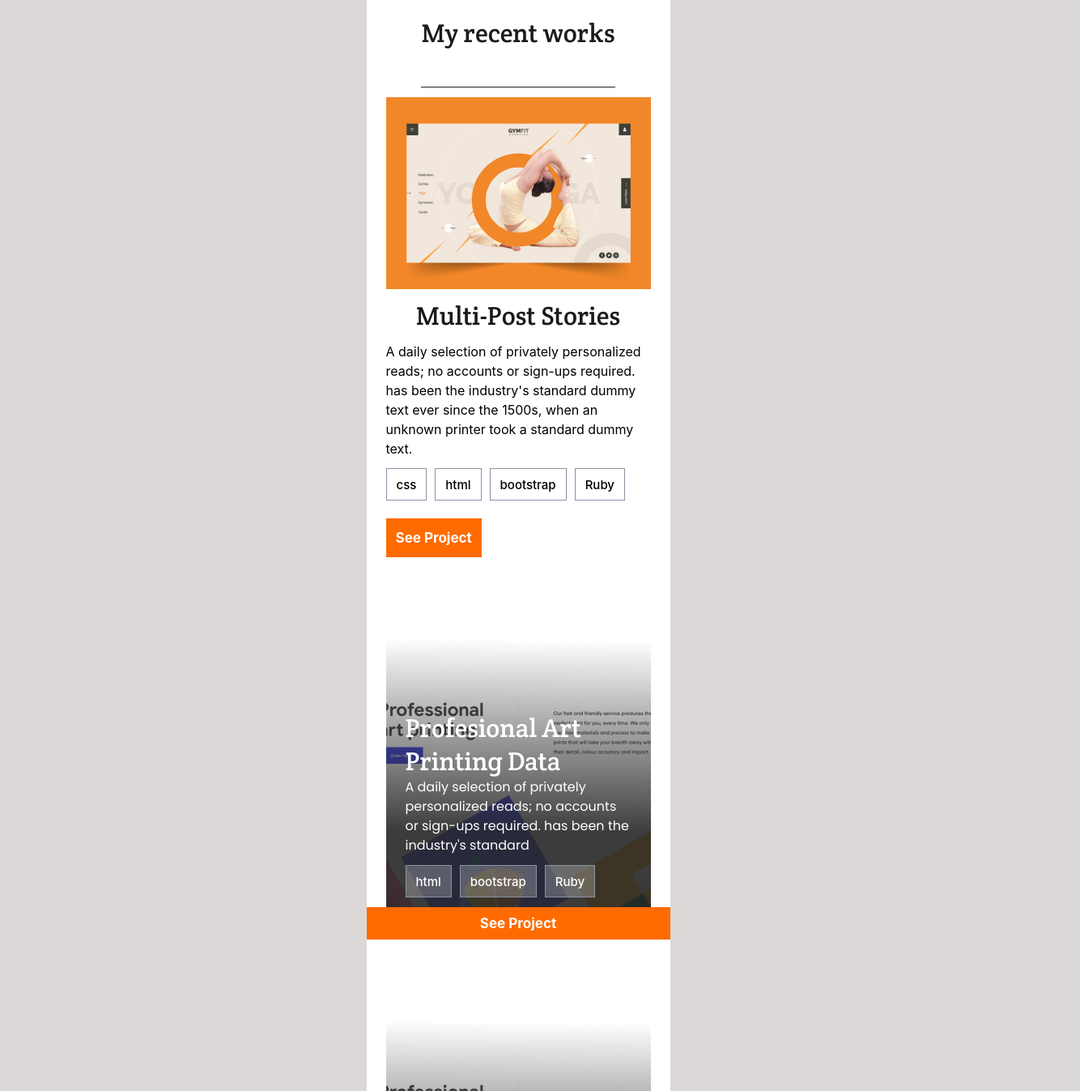
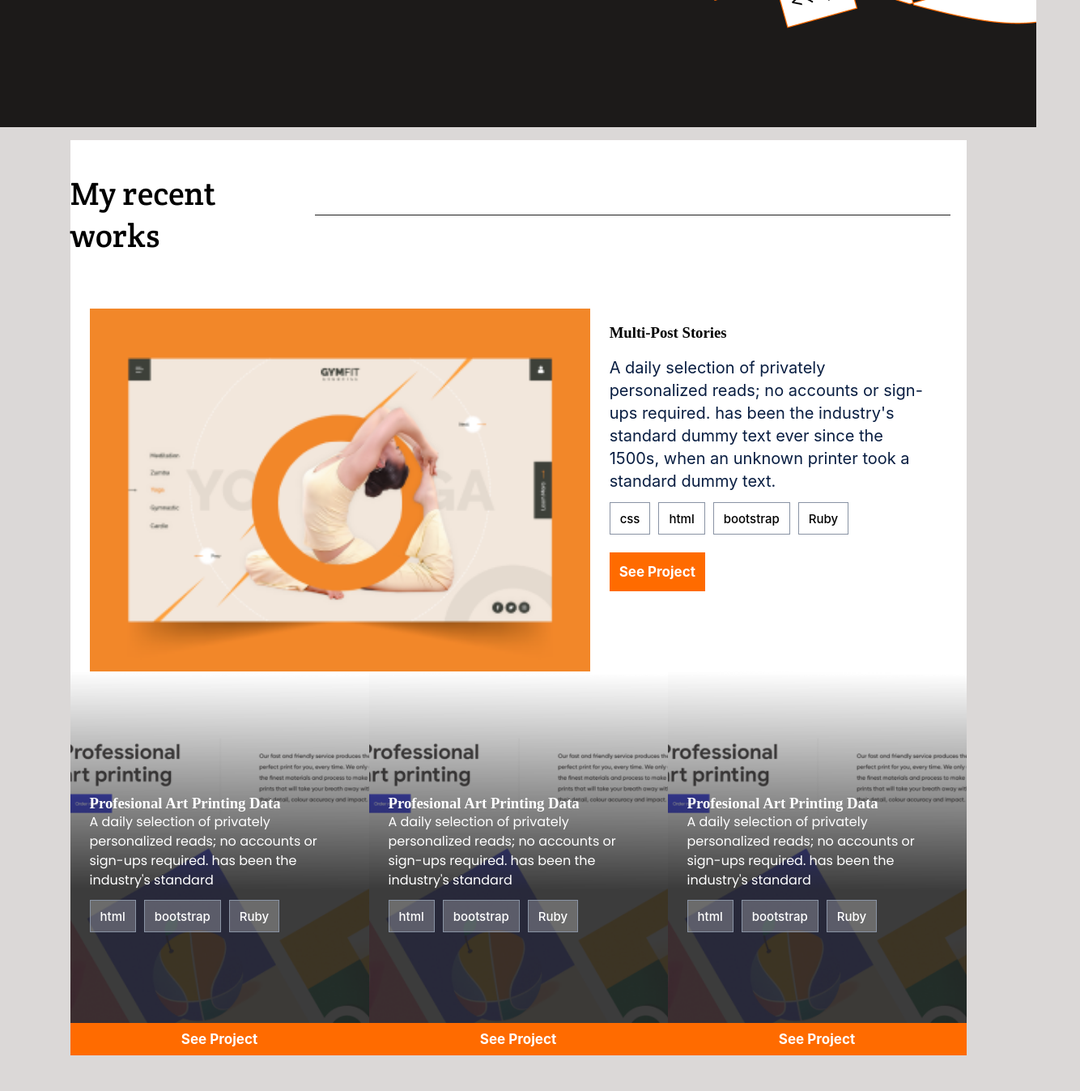
Before and after one commit to gabrielyea/module1-portfolio-setup, a website: page index.html in a window 1280 px wide. Shown: the part 713-2060 px from the top of the page at 81% size, 1334 px wide, since content can reach past the window. Drawn offline with Linux system fonts and the light colour scheme; files whose address does not match are found by name.

Commit message:
Add styling to recent projects grid

```diff
--- a/index.html
+++ b/index.html
@@ -9,7 +9,7 @@
   <link rel='stylesheet' type='text/css' media='screen' href='style.css'>
   <link rel="preconnect" href="https://fonts.gstatic.com">
   <link
-    href="https://fonts.googleapis.com/css2?family=Crete+Round&family=Poppins&familty=Inter:wght@500;700&family=Roboto:wght@400;500;700&display=swap&"
+    href="https://fonts.googleapis.com/css2?family=Crete+Round:wght@400;500;700&family=Poppins&familty=Inter:wght@500;700&family=Roboto:wght@400;500;700&display=swap&"
     rel="stylesheet">
   <script src='main.js'></script>
 </head>
@@ -56,14 +56,15 @@
   </header>
 
   <section class="recent-works">
-    <div class="cards-container">
     <ul class="works">
-        <li class="card">
-          <div class="card-presentation">
+      <li class="highligth">
+        <div class="project-highligth">
           <header>
             <h3 class="works-title"> My recent works </h3>
           </header>
+          <div class="desc-highligth">
             <img src="assets/project-thumbnail.png" alt="project preview">
+            <div class="text-highligth">
               <h3>Multi-Post Stories</h3>
               <p>A daily selection of privately personalized reads;
                 no accounts or sign-ups required. has been the industry's standard dummy text ever since the 1500s,
@@ -83,14 +84,16 @@
                   Ruby
                 </li>
               </ul>
-            <div class="btn-1">
+              <button class="btn-1">
                 See Project
+              </button>
+            </div>
           </div>
         </div>
       </li>
 
-        <li class="card">
-          <div class="card-works dark">
+      <li class="card-works dark">
+        <div class="padded-content">
           <header>
             <h3>Profesional Art Printing Data</h3>
           </header>
@@ -109,13 +112,12 @@
               Ruby
             </li>
           </ul>
-
         </div>
         <button class="btn-1 large-btn">See Project</button>
       </li>
 
-        <li class="card">
-          <div class="card-works dark">
+      <li class="card-works dark">
+        <div class="padded-content">
           <header>
             <h3>Profesional Art Printing Data</h3>
           </header>
@@ -134,13 +136,12 @@
               Ruby
             </li>
           </ul>
-
         </div>
         <button class="btn-1 large-btn">See Project</button>
       </li>
 
-        <li class="card">
-          <div class="card-works dark">
+      <li class="card-works dark">
+        <div class="padded-content">
           <header>
             <h3>Profesional Art Printing Data</h3>
           </header>
@@ -159,13 +160,12 @@
               Ruby
             </li>
           </ul>
-
         </div>
         <button class="btn-1 large-btn">See Project</button>
       </li>
 
-        <li class="card">
-          <div class="card-works dark">
+      <li class="card-works dark">
+        <div class="padded-content">
           <header>
             <h3>Profesional Art Printing Data</h3>
           </header>
@@ -184,13 +184,12 @@
               Ruby
             </li>
           </ul>
-
         </div>
         <button class="btn-1 large-btn">See Project</button>
       </li>
 
-        <li class="card">
-          <div class="card-works dark">
+      <li class="card-works dark">
+        <div class="padded-content">
           <header>
             <h3>Profesional Art Printing Data</h3>
           </header>
@@ -209,12 +208,34 @@
               Ruby
             </li>
           </ul>
+        </div>
+        <button class="btn-1 large-btn">See Project</button>
+      </li>
 
+      <li class="card-works dark">
+        <div class="padded-content">
+          <header>
+            <h3>Profesional Art Printing Data</h3>
+          </header>
+          <p>
+            A daily selection of privately personalized reads;
+            no accounts or sign-ups required. has been the industry's standard
+          </p>
+          <ul class="pl-categories-container">
+            <li class="pl-block dark">
+              html
+            </li>
+            <li class="pl-block dark">
+              bootstrap
+            </li>
+            <li class="pl-block dark">
+              Ruby
+            </li>
+          </ul>
         </div>
         <button class="btn-1 large-btn">See Project</button>
       </li>
     </ul>
-    </div>
   </section>
 
   <section class="about-me-intro">
@@ -287,4 +308,5 @@
     </ul>
   </footer>
 </body>
+
 </html>
--- a/style.css
+++ b/style.css
@@ -36,13 +36,6 @@ body {
 .btn-1:active {
   background: #e05304;
   color: #ffff;
-}
-
-.cards-container {
-  display: grid;
-  grid-template-columns: 375px;
-  background-color: white;
-  gap: 24px;
 }
 
 .start-screen {
@@ -136,13 +129,6 @@ h2 {
   color: #ff6b00;
 }
 
-h3 {
-  font-family: 'Crete Round', sans-serif;
-  font-style: normal;
-  font-weight: normal;
-  font-size: 32px;
-}
-
 h4 {
   font-family: 'InaiMathi', sans-serif;
   font-style: normal;
@@ -178,6 +164,10 @@ nav {
   color: #ffff;
 }
 
+.padded-content {
+  padding: 0 24px 0 24px;
+}
+
 .menu-btn {
   margin-right: 24px;
   background-color: transparent;
@@ -205,41 +195,46 @@ nav {
   display: grid;
 }
 
-.works-title {
-  font-family: 'Crete Round', serif;
-  font-style: normal;
-  font-weight: normal;
-  padding-bottom: 40px;
-  font-size: 40px;
-  line-height: 52px;
-  border-bottom: 1px solid #212121;
-}
-
-.card-presentation {
+.project-highligth {
   display: flex;
   flex-direction: column;
   justify-content: center;
   align-items: center;
   background-color: white;
+}
+
+.desc-highligth {
   margin: 0 24px;
 }
 
-.card-presentation p {
+.project-highligth header h3 {
+  display: flex;
+  flex-direction: column;
+  font-family: 'Crete Round', serif;
+  font-style: normal;
+  font-weight: 400;
+  padding-bottom: 24px;
+  font-size: 40px;
+  line-height: 52px;
+}
+
+.project-highligth header h3::after {
+  content: "";
+  display: inline-block;
+  margin: 30px auto;
+  width: 95%;
+  border: solid #212121;
+  border-width: 1px 0 0 0;
+  box-sizing: border-box;
+}
+
+.project-highligth p {
   font-family: 'Inter', sans-serif;
   font-style: normal;
   font-weight: normal;
   font-size: 16px;
   line-height: 24px;
   margin: 0;
-}
-
-.card-presentation h3 {
-  color: #1c1a19;
-  font-family: 'Crete Round', sans-serif;
-  font-style: normal;
-  font-weight: normal;
-  font-size: 32px;
-  margin: 12px 0;
 }
 
 .card-works {
@@ -250,10 +245,11 @@ nav {
   margin: 100px 24px 0 24px;
   background-image: url(assets/back-1.png);
   background-repeat: no-repeat;
-  padding: 0 24px 0 24px;
+  background-position: center;
+  background-size: 100%;
 }
 
-.card-works h3 {
+.card-works header h3 {
   margin: 90px 0 0 0;
 }
 
@@ -275,7 +271,7 @@ nav {
   align-self: center;
 }
 
-.contact-me h3 {
+.contact-me header h3 {
   margin: 0 24px 0 24px;
   text-align: center;
   font-family: 'Inter', sans-serif;
@@ -315,6 +311,8 @@ nav {
   font-size: 17px;
   width: 100%;
   height: 40px;
+  position: relative;
+  bottom: 0;
   text-align: center;
   display: inline-flex;
   justify-content: center;
@@ -427,6 +425,7 @@ fieldset {
     background-image: url(assets/large-background.png);
     background-repeat: no-repeat;
     background-position: right bottom;
+    height: 870px;
   }
 
   .headline {
@@ -508,6 +507,89 @@ fieldset {
     height: 20px;
     display: block;
   }
+
+  .recent-works {
+    padding: 0 140px 0 140px;
+  }
+
+  .works {
+    display: grid;
+    width: 100%;
+    grid-template-rows: 1fr 1fr 1fr;
+    grid-template-columns: 1fr 1fr 1fr;
+  }
+
+  .highligth {
+    grid-column: 1 / span 3;
+  }
+
+  .desc-highligth {
+    display: flex;
+    flex-direction: row;
+  }
+
+  .desc-highligth img {
+    width: 684px;
+    height: 448px;
+  }
+
+  .text-highligth {
+    display: flex;
+    flex-direction: column;
+    padding: 0 24px 0 24px;
+  }
+
+  .project-highligth {
+    margin: 0;
+  }
+
+  .project-highligth header {
+    width: 100%;
+  }
+
+  .project-highligth header h3 {
+    display: flex;
+    flex-direction: row;
+    justify-content: space-between;
+    align-items: center;
+    font-family: 'Crete Round', sans-serif;
+    font-style: normal;
+    font-weight: normal;
+    font-size: 40px;
+    line-height: 52px;
+  }
+
+  .text-highligth p {
+    font-family: 'Inter', sans-serif;
+    font-style: normal;
+    font-weight: normal;
+    font-size: 20px;
+    line-height: 28px;
+    color: #091e42;
+  }
+
+  .project-highligth header h3::after {
+    content: "";
+    display: inline-flex;
+    margin: 30px 20px;
+    width: 75%;
+    border: solid #212121;
+    border-width: 1px 0 0 0;
+    box-sizing: border-box;
+    padding-right: 24px;
+  }
+
+  li.card-works {
+    padding: 0;
+    margin: 0;
+    width: 369px;
+    height: 435px;
+  }
+
+  .large-btn {
+    position: relative;
+    bottom: -100px;
+  }
 }
 
 @font-face {
```
Lines whose indentation alone changed are shown as unchanged.
